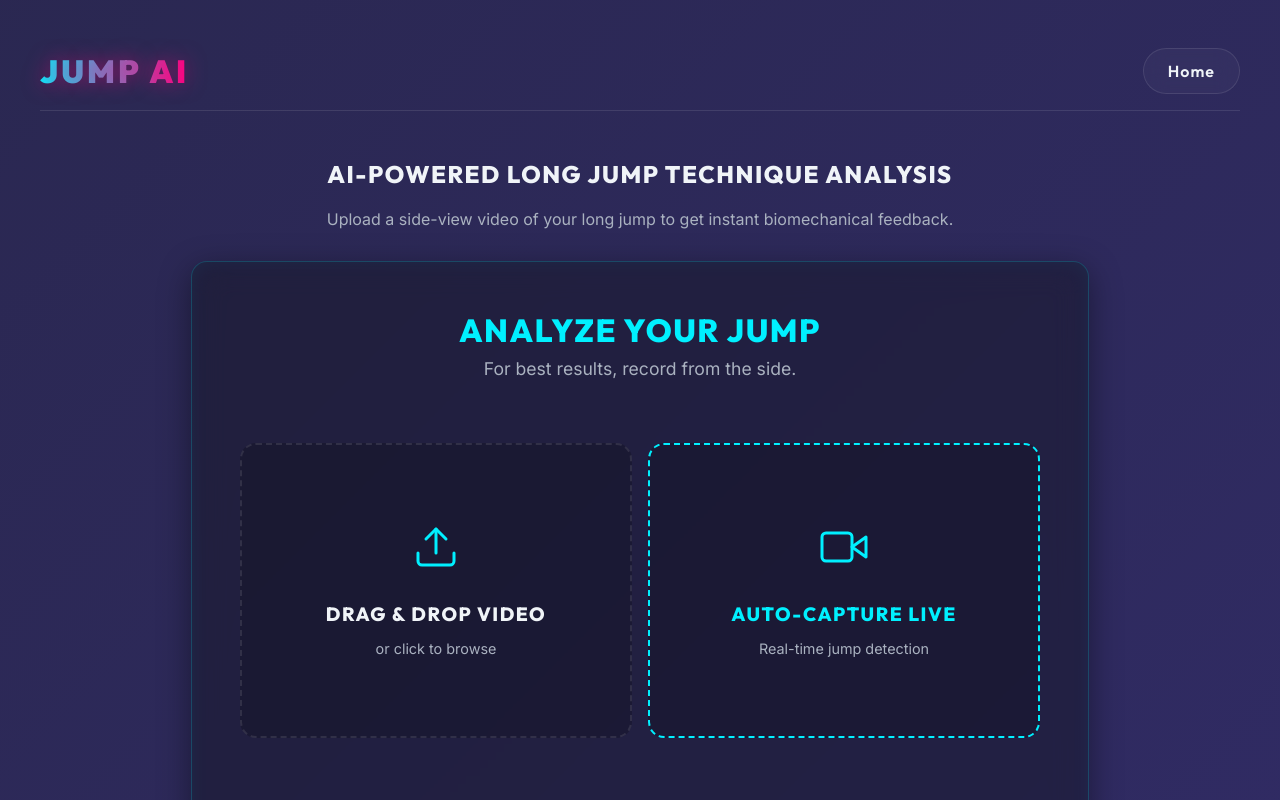
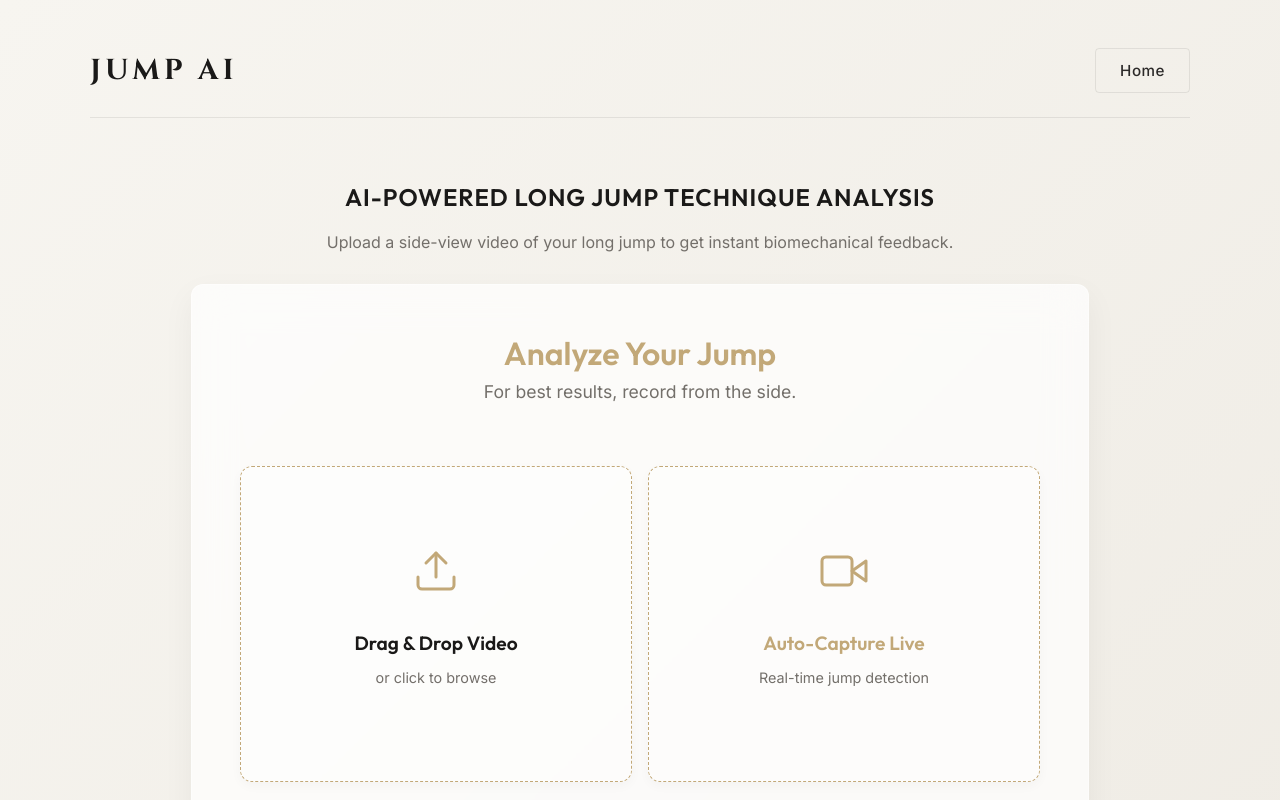
Before and after one commit to Aghoshroop/jump.ai, a React (Vite) app: page / in a window 1280 px wide. Shown: the top 800 px of the page. Built offline with nearby package versions, Linux system fonts and the light colour scheme.

Commit message:
Add developer and coach text to lock screen, implement secret bypass code

```diff
--- a/src/App.tsx
+++ b/src/App.tsx
@@ -10,6 +10,22 @@ function App() {
     if (localStorage.getItem('jump_ai_used') === 'true') {
       setIsLocked(true);
     }
+
+    // Secret bypass listener
+    let keySequence = '';
+    const secretCode = 'aviroop';
+    const handleKeyDown = (e: KeyboardEvent) => {
+      keySequence += e.key.toLowerCase();
+      if (keySequence.length > secretCode.length) {
+        keySequence = keySequence.slice(-secretCode.length);
+      }
+      if (keySequence === secretCode) {
+        localStorage.removeItem('jump_ai_used');
+        setIsLocked(false);
+      }
+    };
+    window.addEventListener('keydown', handleKeyDown);
+    return () => window.removeEventListener('keydown', handleKeyDown);
   }, []);
 
   const handleUploadSuccess = (res: any) => {
@@ -41,12 +57,15 @@ function App() {
                 <p style={{ color: 'var(--text-muted)', fontSize: '1.1rem', marginBottom: '2rem', lineHeight: '1.6' }}>
                   You've used your free biomechanical analysis. Unlock unlimited AI tracking, 3D body overlays, and pro coaching metrics with a JUMP AI PRO subscription.
                 </p>
-                <button className="primary-btn" style={{ background: 'var(--accent-gold)', width: '100%' }}>
+                <button className="primary-btn" style={{ background: 'var(--accent-gold)', width: '100%', color: 'var(--bg-main)' }}>
                   UPGRADE TO PRO
                 </button>
                 <p style={{ marginTop: '1.5rem', fontSize: '0.85rem', color: 'var(--text-muted)' }}>
                   Just $9.99/mo. Cancel anytime.
                 </p>
+                <div style={{ marginTop: '2rem', paddingTop: '1.5rem', borderTop: '1px solid var(--border-color)', fontSize: '0.9rem' }}>
+                  <p style={{ margin: 0, color: 'var(--text-muted)' }}>Are you a Developer or Coach? <a href="#" style={{ color: 'var(--accent-dark)', fontWeight: 600, textDecoration: 'none' }}>Contact Us</a> for custom enterprise plans.</p>
+                </div>
               </div>
             ) : (
               <VideoUploader onUploadSuccess={handleUploadSuccess} />
--- a/src/index.css
+++ b/src/index.css
@@ -1,134 +1,143 @@
+@import url('https://fonts.googleapis.com/css2?family=Cinzel:wght@500;700&family=Inter:wght@300;400;500;600&family=Outfit:wght@300;400;600;800&display=swap');
+
 :root {
-  --bg-dark: #0a0a14;
-  --bg-gradient: linear-gradient(-45deg, #0f0c29, #302b63, #24243e, #0f0c29);
-  --card-bg: rgba(20, 20, 35, 0.45);
-  --card-border: rgba(0, 240, 255, 0.2);
-  --accent-orange: #ff007f; /* Re-mapped to Pink/Magenta for Aurora */
-  --accent-orange-glow: rgba(255, 0, 127, 0.5);
-  --accent-gold: #00f0ff; /* Re-mapped to Cyan for Aurora */
-  --accent-gold-glow: rgba(0, 240, 255, 0.5);
-  --text-main: #f0f4f8;
-  --text-muted: #aab2c0;
-  --border-color: rgba(255, 255, 255, 0.1);
+  /* Elite Beige & Sand Palette */
+  --bg-main: #F7F5F0;
+  --bg-gradient: linear-gradient(135deg, #F7F5F0 0%, #EBE7DF 100%);
+  --card-bg: rgba(255, 255, 255, 0.7);
+  --card-border: rgba(255, 255, 255, 0.4);
+  --text-main: #2C2A29;
+  --text-muted: #736F6A;
+  --accent-gold: #C2A878;
+  --accent-gold-glow: rgba(194, 168, 120, 0.3);
+  --accent-dark: #1A1918;
+  --border-color: rgba(0, 0, 0, 0.08);
+
+  --shadow-sm: 0 4px 12px rgba(0,0,0,0.03);
+  --shadow-md: 0 12px 32px rgba(0,0,0,0.05);
+  --shadow-lg: 0 24px 64px rgba(0,0,0,0.08);
 }
 
 body {
   margin: 0;
   font-family: 'Inter', sans-serif;
+  background: var(--bg-main);
   background: var(--bg-gradient);
-  background-size: 400% 400%;
-  animation: aurora 15s ease infinite;
   color: var(--text-main);
   -webkit-font-smoothing: antialiased;
   min-height: 100vh;
 }
 
-@keyframes aurora {
-  0% { background-position: 0% 50%; }
-  50% { background-position: 100% 50%; }
-  100% { background-position: 0% 50%; }
-}
-
+/* Typography */
 h1, h2, h3, h4, h5, h6 {
   font-family: 'Outfit', sans-serif;
   margin-top: 0;
-  text-transform: uppercase;
-  font-weight: 800;
-  letter-spacing: 1.5px;
+  font-weight: 600;
+  color: var(--accent-dark);
 }
 
+h1 {
+  font-family: 'Cinzel', serif;
+  letter-spacing: 2px;
+}
+
+h2 {
+  letter-spacing: 1px;
+  text-transform: uppercase;
+}
+
+/* Buttons */
 button {
   cursor: pointer;
   border: none;
-  border-radius: 8px;
-  font-weight: 600;
-  font-family: 'Outfit', sans-serif;
-  letter-spacing: 1px;
-  transition: all 0.3s cubic-bezier(0.25, 0.8, 0.25, 1);
+  font-family: 'Inter', sans-serif;
+  font-weight: 500;
+  letter-spacing: 0.5px;
+  transition: all 0.4s cubic-bezier(0.25, 1, 0.5, 1);
 }
 
 .primary-btn {
-  background: linear-gradient(135deg, var(--accent-orange), #e54c15);
+  background: var(--accent-dark);
   color: #fff;
-  padding: 14px 32px;
-  font-size: 1.1rem;
+  padding: 16px 36px;
+  font-size: 1rem;
+  border-radius: 4px;
+  box-shadow: var(--shadow-sm);
   text-transform: uppercase;
-  border-radius: 50px;
-  box-shadow: 0 4px 15px var(--accent-orange-glow);
+  letter-spacing: 1px;
 }
 
 .primary-btn:hover:not(:disabled) {
-  transform: translateY(-3px) scale(1.02);
-  box-shadow: 0 8px 25px var(--accent-orange-glow);
+  background: #000;
+  transform: translateY(-2px);
+  box-shadow: var(--shadow-md);
 }
 
 .primary-btn:disabled {
-  opacity: 0.6;
+  opacity: 0.4;
   cursor: not-allowed;
-  box-shadow: none;
 }
 
 .secondary-btn {
-  background: rgba(255, 255, 255, 0.03);
+  background: transparent;
   color: var(--text-main);
   padding: 12px 24px;
   border: 1px solid var(--border-color);
-  font-size: 1rem;
-  border-radius: 50px;
-  backdrop-filter: blur(10px);
+  font-size: 0.95rem;
+  border-radius: 4px;
 }
 
 .secondary-btn:hover {
-  background: rgba(255, 255, 255, 0.08);
-  border-color: var(--accent-orange);
-  color: var(--accent-orange);
-  box-shadow: 0 0 10px rgba(255, 107, 53, 0.2);
+  border-color: var(--accent-dark);
+  background: rgba(0,0,0,0.02);
 }
 
-/* Layout classes */
+/* Layout */
 .container {
-  max-width: 1200px;
+  max-width: 1100px;
   margin: 0 auto;
-  padding: 2rem;
+  padding: 3rem 2rem;
 }
 
 .header {
   display: flex;
   justify-content: space-between;
   align-items: center;
-  padding: 1rem 0;
+  padding-bottom: 1.5rem;
   border-bottom: 1px solid var(--border-color);
-  margin-bottom: 3rem;
+  margin-bottom: 4rem;
 }
 
 .header-title {
-  color: transparent;
-  background: linear-gradient(90deg, var(--accent-gold), var(--accent-orange));
-  -webkit-background-clip: text;
-  background-clip: text;
-  font-size: 2rem;
+  color: var(--accent-dark);
+  font-size: 1.8rem;
   margin: 0;
-  font-weight: 900;
-  letter-spacing: 3px;
-  text-shadow: 0 0 20px var(--accent-orange-glow);
+  font-weight: 700;
+  letter-spacing: 4px;
+  text-transform: uppercase;
+}
+.header-title span {
+  color: var(--accent-gold);
 }
 
+/* Cards */
 .card {
   background: var(--card-bg);
-  backdrop-filter: blur(16px);
-  -webkit-backdrop-filter: blur(16px);
-  border-radius: 16px;
+  backdrop-filter: blur(20px);
+  -webkit-backdrop-filter: blur(20px);
+  border-radius: 12px;
   padding: 2.5rem;
   border: 1px solid var(--card-border);
-  box-shadow: 0 8px 32px rgba(0, 0, 0, 0.4), inset 0 0 20px rgba(0, 240, 255, 0.05);
-  transition: transform 0.4s cubic-bezier(0.175, 0.885, 0.32, 1.275), box-shadow 0.4s ease;
+  box-shadow: var(--shadow-md);
+  transition: transform 0.5s ease, box-shadow 0.5s ease;
 }
 
 .card:hover {
-  transform: translateY(-5px);
-  box-shadow: 0 12px 40px rgba(0, 0, 0, 0.6), 0 0 20px rgba(255, 107, 53, 0.05);
+  transform: translateY(-4px);
+  box-shadow: var(--shadow-lg);
 }
 
+/* Utilities */
 .text-center { text-align: center; }
 .mt-2 { margin-top: 1rem; }
 .mt-4 { margin-top: 2rem; }
@@ -140,15 +149,17 @@ button {
 .justify-center { justify-content: center; }
 .items-center { align-items: center; }
 
+/* Video */
 .video-container {
   position: relative;
   width: 100%;
   max-width: 900px;
   margin: 0 auto;
-  background: #000;
-  border-radius: 16px;
+  background: #EAE7DF;
+  border-radius: 12px;
   overflow: hidden;
-  box-shadow: 0 20px 50px rgba(0,0,0,0.8), 0 0 0 1px var(--card-border);
+  box-shadow: var(--shadow-lg);
+  border: 1px solid var(--card-border);
 }
 
 .video-element {
@@ -156,63 +167,101 @@ button {
   display: block;
 }
 
+/* Score Circle */
 .score-circle {
-  width: 140px;
-  height: 140px;
+  width: 150px;
+  height: 150px;
   border-radius: 50%;
-  background: rgba(0,0,0,0.4);
-  border: 4px solid var(--accent-orange);
+  background: var(--bg-main);
+  border: 2px solid var(--border-color);
   display: flex;
   align-items: center;
   justify-content: center;
-  font-size: 3.5rem;
+  font-size: 4rem;
   font-family: 'Outfit', sans-serif;
-  font-weight: 900;
+  font-weight: 300;
   margin: 0 auto 1.5rem;
-  box-shadow: 0 0 30px var(--accent-orange-glow), inset 0 0 20px var(--accent-orange-glow);
-  color: #fff;
-  text-shadow: 0 0 10px rgba(255,255,255,0.5);
+  box-shadow: inset 0 0 40px rgba(0,0,0,0.02), var(--shadow-sm);
+  color: var(--accent-dark);
+  position: relative;
+}
+.score-circle::after {
+  content: '';
+  position: absolute;
+  top: -6px; left: -6px; right: -6px; bottom: -6px;
+  border-radius: 50%;
+  border: 1px solid var(--accent-gold);
+  opacity: 0.3;
 }
 
 .grid {
   display: grid;
   grid-template-columns: repeat(auto-fit, minmax(280px, 1fr));
-  gap: 1.5rem;
+  gap: 2rem;
 }
 
 .phase-card {
   display: flex;
   flex-direction: column;
   justify-content: space-between;
+  padding: 0;
+  overflow: hidden;
 }
 
 /* Upload zone */
 .upload-zone {
-  border: 2px dashed var(--border-color);
-  border-radius: 16px;
-  padding: 4rem 2rem;
-  background: rgba(0,0,0,0.2);
-  transition: all 0.3s ease;
+  border: 1px dashed var(--accent-gold);
+  border-radius: 12px;
+  padding: 5rem 2rem;
+  background: rgba(255,255,255,0.4);
+  transition: all 0.4s ease;
   cursor: pointer;
   margin: 2rem auto;
   max-width: 600px;
+  box-shadow: var(--shadow-sm);
 }
 
 .upload-zone:hover, .upload-zone.drag-active {
-  border-color: var(--accent-gold);
-  background: rgba(247, 197, 72, 0.05);
+  border: 1px solid var(--accent-gold);
+  background: rgba(255,255,255,0.8);
+  box-shadow: var(--shadow-md);
 }
 
 .upload-icon {
-  font-size: 4rem;
-  margin-bottom: 1rem;
+  font-size: 3rem;
+  margin-bottom: 1.5rem;
   color: var(--accent-gold);
-  transition: transform 0.3s ease;
+  transition: transform 0.4s ease;
 }
 
 .upload-zone:hover .upload-icon {
-  transform: scale(1.1) translateY(-5px);
-  text-shadow: 0 0 15px var(--accent-gold-glow);
+  transform: translateY(-5px);
+}
+
+/* Fullscreen Button */
+.fullscreen-btn {
+  position: absolute;
+  top: 16px;
+  right: 16px;
+  z-index: 10;
+  background: rgba(255, 255, 255, 0.8);
+  border: 1px solid rgba(0,0,0,0.1);
+  color: var(--accent-dark);
+  padding: 10px 16px;
+  border-radius: 4px;
+  backdrop-filter: blur(8px);
+  display: flex;
+  align-items: center;
+  gap: 8px;
+  font-size: 0.85rem;
+  font-weight: 600;
+  text-transform: uppercase;
+  letter-spacing: 1px;
+}
+.fullscreen-btn:hover {
+  background: #fff;
+  transform: translateY(-2px);
+  box-shadow: var(--shadow-sm);
 }
 
 /* Mobile optimizations */
@@ -229,28 +278,19 @@ button {
     align-items: center;
     justify-content: flex-start;
     gap: 0.5rem;
-  }
-  .upload-zone:hover, .upload-zone.drag-active {
-    background: transparent !important;
+    box-shadow: none;
   }
   .upload-icon {
     font-size: 2rem;
     margin-bottom: 0;
-    border: 2px dashed var(--border-color);
-    background: rgba(0,0,0,0.2);
-    border-radius: 12px;
+    border: 1px dashed var(--accent-gold);
+    background: rgba(255,255,255,0.5);
+    border-radius: 8px;
     width: 64px;
     height: 64px;
     display: flex;
     align-items: center;
     justify-content: center;
-  }
-  .upload-zone:nth-child(2) .upload-icon {
-    border-color: var(--accent-gold);
-  }
-  .upload-zone:hover .upload-icon, .upload-zone.drag-active .upload-icon {
-    border-color: var(--accent-gold);
-    background: rgba(0, 240, 255, 0.1);
   }
   .upload-zone h4 {
     font-size: 0.85rem !important;
@@ -265,40 +305,19 @@ button {
   }
   .header {
     flex-direction: column;
-    gap: 1rem;
-    margin-bottom: 2rem;
+    gap: 1.5rem;
+    margin-bottom: 2.5rem;
   }
   .header-title {
-    font-size: 2.2rem;
+    font-size: 1.6rem;
   }
   .card {
-    padding: 1.2rem;
+    padding: 1.5rem;
   }
   .primary-btn {
-    padding: 12px 20px;
+    padding: 14px 20px;
     font-size: 0.95rem;
     width: 100%;
     box-sizing: border-box;
   }
 }
-
-.fullscreen-btn {
-  position: absolute;
-  top: 10px;
-  right: 10px;
-  z-index: 10;
-  background: rgba(0, 0, 0, 0.6);
-  border: 1px solid rgba(255, 255, 255, 0.2);
-  color: white;
-  padding: 8px 14px;
-  border-radius: 8px;
-  backdrop-filter: blur(4px);
-  display: flex;
-  align-items: center;
-  gap: 8px;
-  font-size: 0.9rem;
-}
-.fullscreen-btn:hover {
-  background: rgba(0, 240, 255, 0.3);
-  border-color: var(--accent-gold);
-}
```
